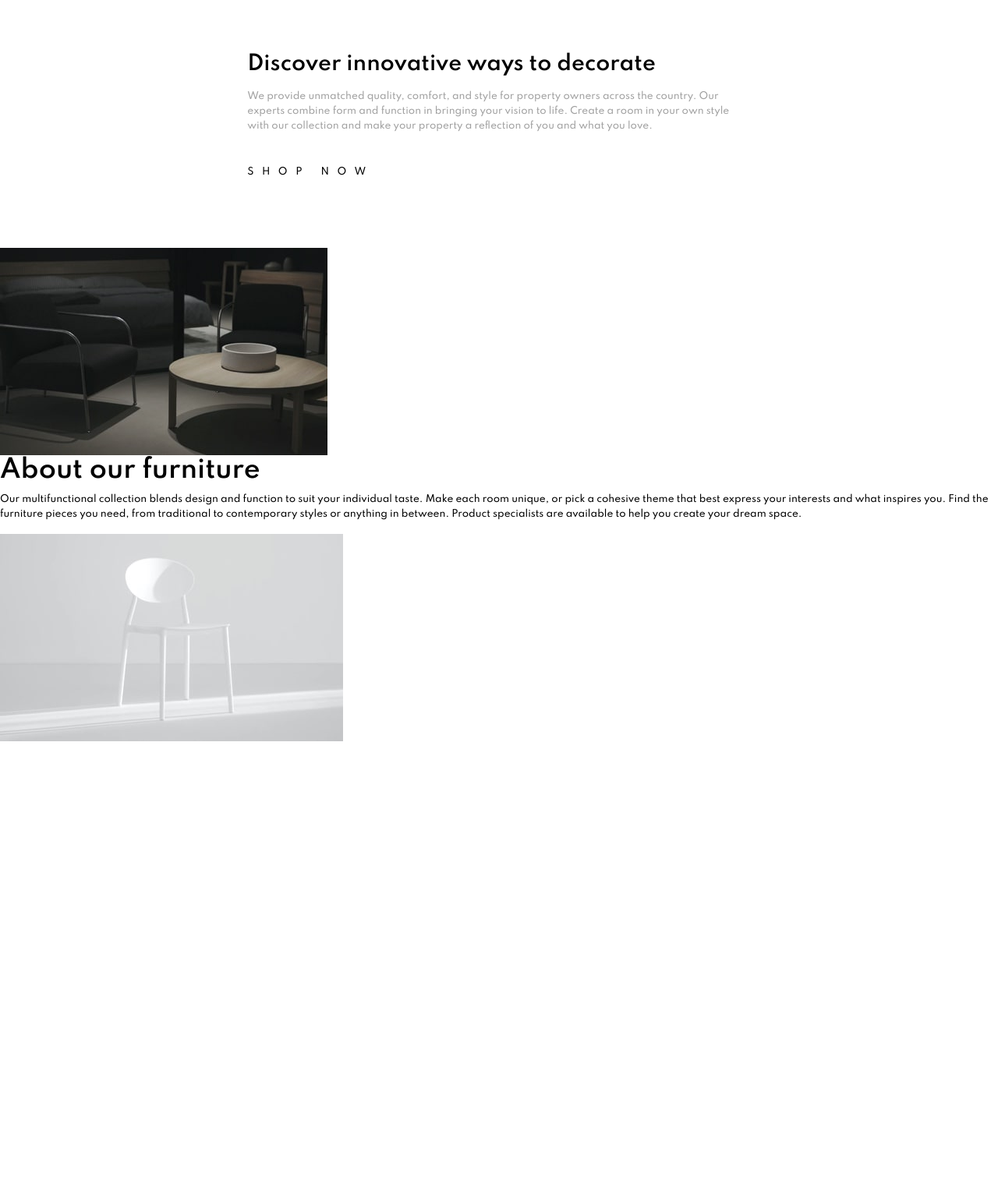
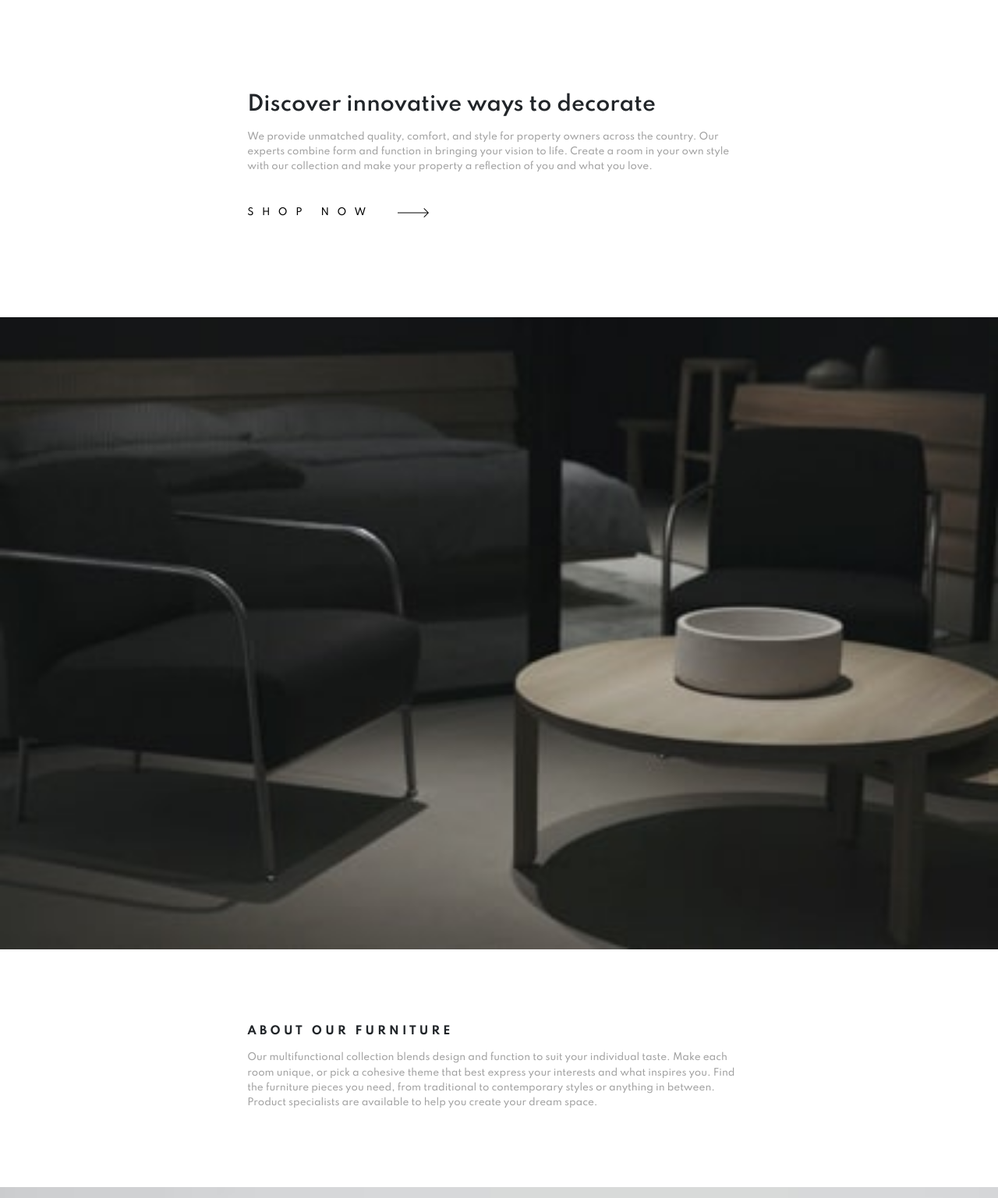
Before and after one commit to byronbyron/room-homepage, a website: page index.html in a window 1280 px wide. Shown: the part 363-1900 px from the top of the page at 78% size. Before the commit the page ends 1314 px from the top, so only its background shows below. Drawn offline with Linux system fonts and the light colour scheme.

Commit message:
Add styles for text-body and image sections

```diff
--- a/index.html
+++ b/index.html
@@ -48,7 +48,7 @@
             <img src="images/desktop-image-hero-1.jpg" alt="" class="d-block w-100">
           </picture>
 
-          <div class="carousel-body">
+          <div class="text-body">
             <div class="max-w-prose mx-auto">
               <h2>Discover innovative ways to decorate</h2>
 
@@ -65,7 +65,7 @@
             <img src="images/desktop-image-hero-2.jpg" alt="" class="d-block w-100">
           </picture>
 
-          <div class="carousel-body">
+          <div class="text-body">
             <div class="max-w-prose mx-auto">
               <h2>We are available all across the globe</h2>
 
@@ -82,7 +82,7 @@
             <img src="images/desktop-image-hero-3.jpg" alt="" class="d-block w-100">
           </picture>
 
-          <div class="carousel-body">
+          <div class="text-body">
             <div class="max-w-prose mx-auto">
               <h2>Manufactured with the best materials</h2>
 
@@ -107,24 +107,26 @@
 
     <div>
       <div>
-        <img src="images/image-about-dark.jpg" alt="" class="img-fluid">
+        <img src="images/image-about-dark.jpg" alt="" class="d-block w-100">
+      </div>
+
+      <div class="text-body text-body--sm">
+        <div class="max-w-prose mx-auto">
+          <h3>About our furniture</h3>
+
+          <p>Our multifunctional collection blends design and function to suit your individual taste. Make each room unique, or pick a cohesive theme that best express your interests and what inspires you. Find the furniture pieces you need, from traditional to contemporary styles or anything in between. Product specialists are available to help you create your dream space.</p>
+        </div>
       </div>
 
       <div>
-        <h3>About our furniture</h3>
-
-        <p>Our multifunctional collection blends design and function to suit your individual taste. Make each room unique, or pick a cohesive theme that best express your interests and what inspires you. Find the furniture pieces you need, from traditional to contemporary styles or anything in between. Product specialists are available to help you create your dream space.</p>
-      </div>
-
-      <div>
-        <img src="images/image-about-light.jpg" alt="" class="img-fluid">
+        <img src="images/image-about-light.jpg" alt="" class="d-block w-100">
       </div>
     </div>
   </main>
 
   <footer class="attribution">
-      Challenge by <a href="https://www.frontendmentor.io?ref=challenge" target="_blank">Frontend Mentor</a>.
-      Coded by <a href="#">Your Name Here</a>.
+      Challenge by <a href="https://www.frontendmentor.io?ref=challenge" target="_blank" rel="noopener noreferrer">Frontend Mentor</a>.
+        Coded by <a href="https://twitter.com/bwalkermills">Byron</a>.
     </footer>
 </body>
 </html>
--- a/package.json
+++ b/package.json
@@ -22,6 +22,8 @@
   },
   "homepage": "https://github.com/byronbyron/room-homepage#readme",
   "devDependencies": {
+    "browser-sync": "^2.27.7",
+    "browser-sync-webpack-plugin": "^2.3.0",
     "laravel-mix": "^6.0.39",
     "sass": "^1.44.0",
     "sass-loader": "^12.1.0"
--- a/src/scss/components/_base.scss
+++ b/src/scss/components/_base.scss
@@ -14,15 +14,45 @@ body {
 }
 
 h1, h2, h3 {
-    margin-top: 0;
+    line-height: 1.1;
+    margin: 0 0 1rem;
+}
+
+h2 {
+    font-size: 1.625rem;
+}
+
+h3 {
+    font-size: 0.875rem;
+    font-weight: 700;
+    text-transform: uppercase;
+    letter-spacing: 0.3em;
 }
 
 p {
     margin: 0 0 1rem;
+    color: $dark-gray;
+}
+
+.text-body {
+    padding: 4rem 1.625rem 3rem;
+    min-height: 410px;
+    display: flex;
+    align-items: center;
+}
+
+.text-body--sm {
+    padding-top: 3.75rem;
+    padding-bottom: 2.75rem;
+    min-height: 305px;
 }
 
 .max-w-prose {
     max-width: 65ch;
+}
+
+.object-cover {
+    object-fit: cover;
 }
 
 .attribution {
--- a/src/scss/components/_slider.scss
+++ b/src/scss/components/_slider.scss
@@ -3,9 +3,13 @@
     width: 3.5rem;
     height: 3.5rem;
     top: 19rem;
-    opacity: 1;
     background-image: none;
     background-color: $black;
+
+    &:hover,
+    &:focus {
+        outline: revert;
+    }
 }
 
 .carousel-control-prev {
@@ -25,21 +29,6 @@
     object-fit: cover;
 }
 
-.carousel-body {
-    padding: 4.5rem 1.625rem;
-
-    h2 {
-        font-size: 1.625rem;
-        line-height: 1.1;
-        margin-bottom: 1rem;
-    }
-
-    p {
-        color: $dark-gray;
-    }
-
-}
-
 .shop-now {
     font-size: 0.75rem;
     text-transform: uppercase;
@@ -50,7 +39,25 @@
     a {
         color: $black;
         text-decoration: none;
-        display: inline-block;
-        padding: 1rem 0;
+        display: inline-flex;
+        align-items: center;
+        padding: 1rem 2rem 1rem 0;
+
+        &::after {
+            content: '';
+            display: inline-block;
+            width: 40px;
+            height: 12px;
+            margin-left: 1.875rem;
+            background: url('/images/icon-arrow.svg') no-repeat top left transparent;
+            transition: transform 0.15s;
+        }
+
+        &:hover,
+        &:focus {
+            &::after {
+                transform: translate3d(1rem, 0, 0);
+            }
+        }
     }
 }
--- a/src/scss/variables.scss
+++ b/src/scss/variables.scss
@@ -13,3 +13,5 @@ $h2-font-size: 2.75rem;
 $h3-font-size: 2rem;
 
 $carousel-transition-duration: 0.3s;
+$carousel-control-opacity: 1;
+$carousel-control-hover-opacity: 1;
```
Also changed, not shown: css/app.css, design/mobile-design.jpg, 1 other file.
